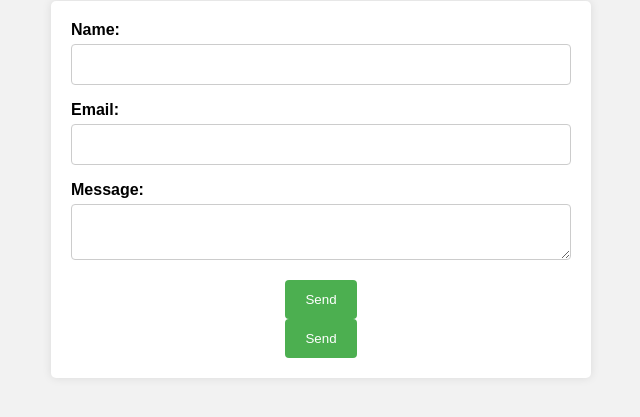
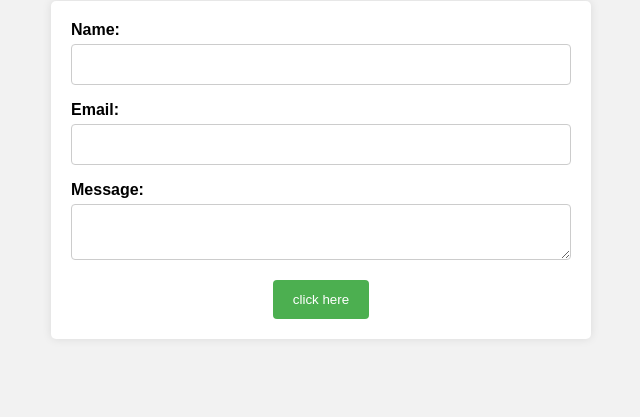
Before and after one commit to Hamza2566/hamza, a plain HTML site: page index.html in a window 1280 px wide. Shown: the part 107-524 px from the top of the page, without its empty margins (319-959 px from the left). Drawn offline with Linux system fonts and the light colour scheme.

Commit message:
version 3

```diff
--- a/index.html
+++ b/index.html
@@ -16,8 +16,8 @@
     <label for="message">Message:</label>
     <textarea id="message" name="message" required></textarea>
 
-    <button type="submit">Send</button>
-    <button type="submit">Send</button>
+    <button type="submit">click here</button>
+
   </form>
 </body>
 </html>
```
